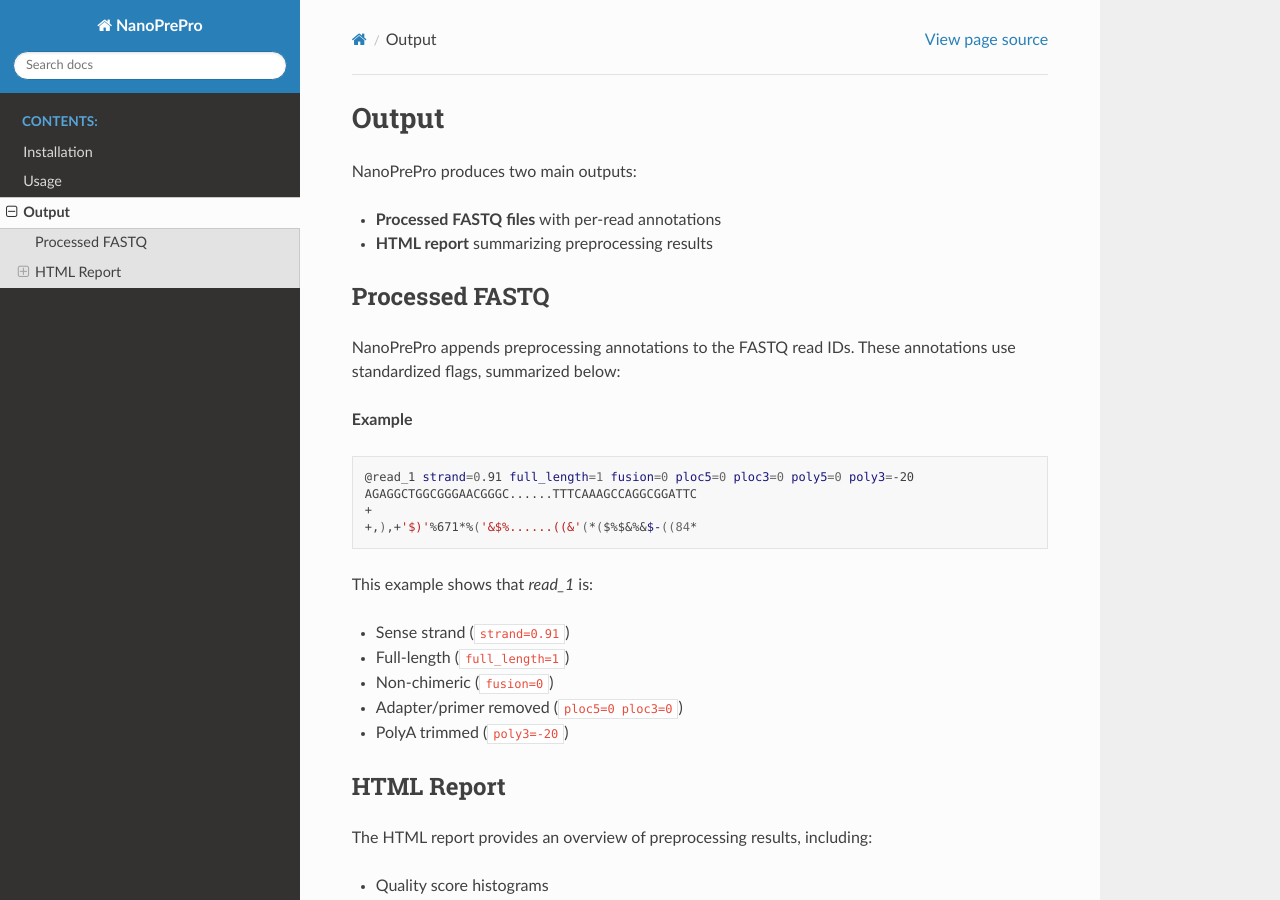
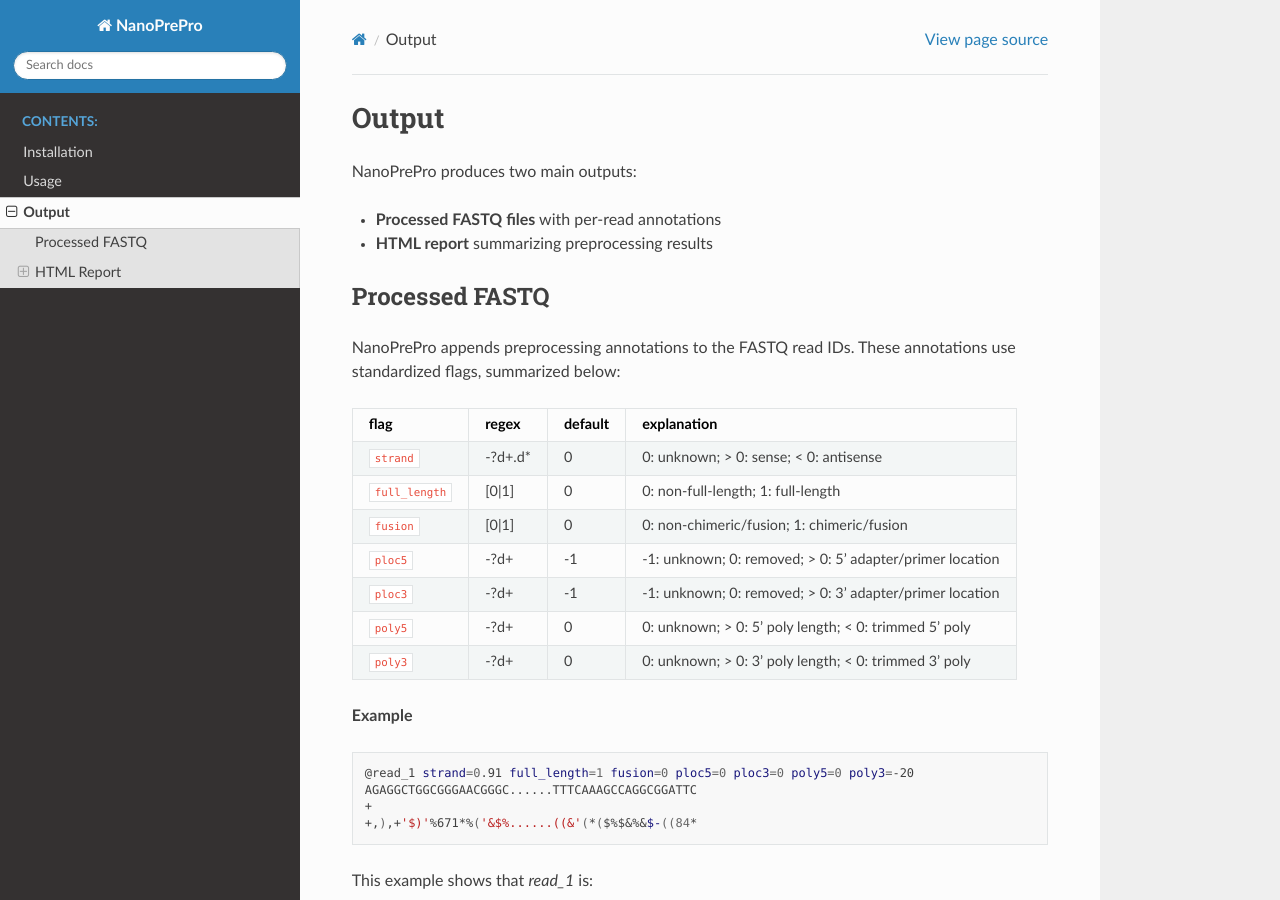
Before and after one commit to jerry955071/NanoPreP, a Sphinx documentation site: the page built from docs/source/output.rst, in a window 1280 px wide and 900 px high. Built offline with Sphinx 7.4.7 and the Read the Docs theme 3.1.0, drawn with Linux system fonts in a browser that asks for light colours.

Commit message:
Updated docs

```diff
--- a/docs/source/output.rst
+++ b/docs/source/output.rst
@@ -13,6 +13,20 @@
 
 NanoPrePro appends preprocessing annotations to the FASTQ read IDs.
 These annotations use standardized flags, summarized below:
+
+
+================ ============ ======= ==========================================================
+flag             regex        default explanation
+================ ============ ======= ==========================================================
+``strand``       -?\d+\.\d*   0       0: unknown; > 0: sense; < 0: antisense
+``full_length``  [0|1]        0       0: non-full-length; 1: full-length
+``fusion``       [0|1]        0       0: non-chimeric/fusion; 1: chimeric/fusion
+``ploc5``        -?\d+        -1      -1: unknown; 0: removed; > 0: 5' adapter/primer location
+``ploc3``        -?\d+        -1      -1: unknown; 0: removed; > 0: 3' adapter/primer location
+``poly5``        -?\d+        0       0: unknown; > 0: 5' poly length; < 0: trimmed 5' poly
+``poly3``        -?\d+        0       0: unknown; > 0: 3' poly length; < 0: trimmed 3' poly
+================ ============ ======= ==========================================================
+
 
 +----------------+----------------+---------+----------------------------------------------------------+
 | flag           | regex          | default | explanation                                              |
```
